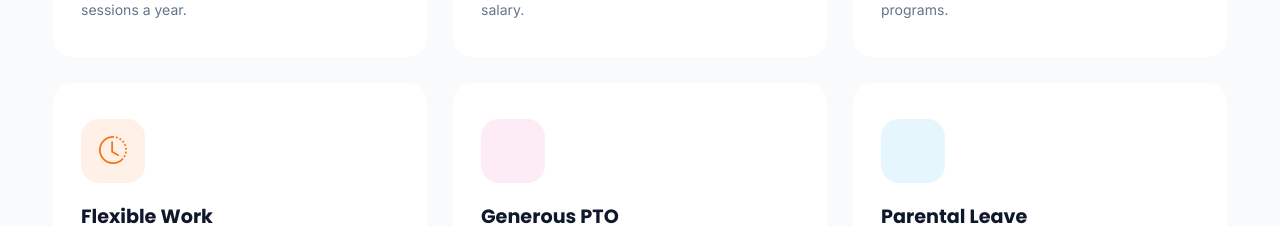
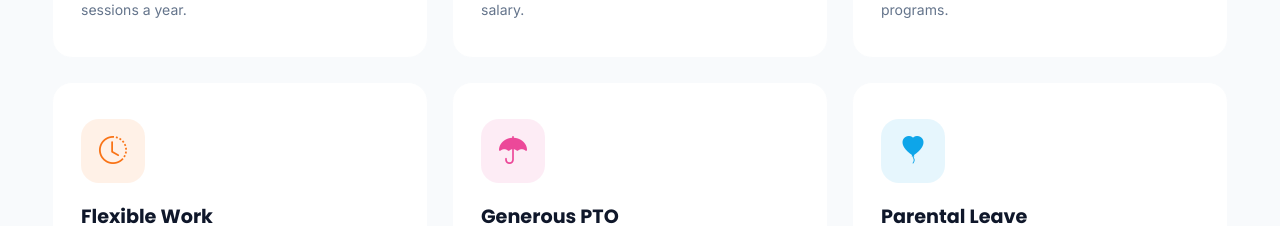
Before and after one commit to Chandru04-bit/ParcelPro, a website: page careers.html in a window 1280 px wide. Shown: the part 1720-1946 px from the top of the page. Drawn offline with nearby package versions, Linux system fonts and the light colour scheme.

Commit message:
Fix missing PTO and Parental Leave benefit icons

```diff
--- a/careers.html
+++ b/careers.html
@@ -518,7 +518,7 @@
       <div class="col-lg-4 col-md-6" data-aos="fade-up" data-aos-delay="100">
         <div class="benefit-card">
           <div class="benefit-icon" style="background:rgba(236,72,153,0.1);color:#ec4899;">
-            <i class="bi bi-umbrella-beach"></i>
+            <i class="bi bi-umbrella-fill"></i>
           </div>
           <h4>Generous PTO</h4>
           <p>25 days of paid time off, 12 paid company holidays, and a mandatory 1-week shut-down each year so you can truly disconnect and recharge.</p>
@@ -527,7 +527,7 @@
       <div class="col-lg-4 col-md-6" data-aos="fade-up" data-aos-delay="200">
         <div class="benefit-card">
           <div class="benefit-icon" style="background:rgba(14,165,233,0.1);color:#0ea5e9;">
-            <i class="bi bi-cradle"></i>
+            <i class="bi bi-balloon-heart-fill"></i>
           </div>
           <h4>Parental Leave</h4>
           <p>18 weeks of fully paid parental leave for all parents (birthing and non-birthing) plus a $2,000 newborn stipend and flexible return-to-work.</p>
```
